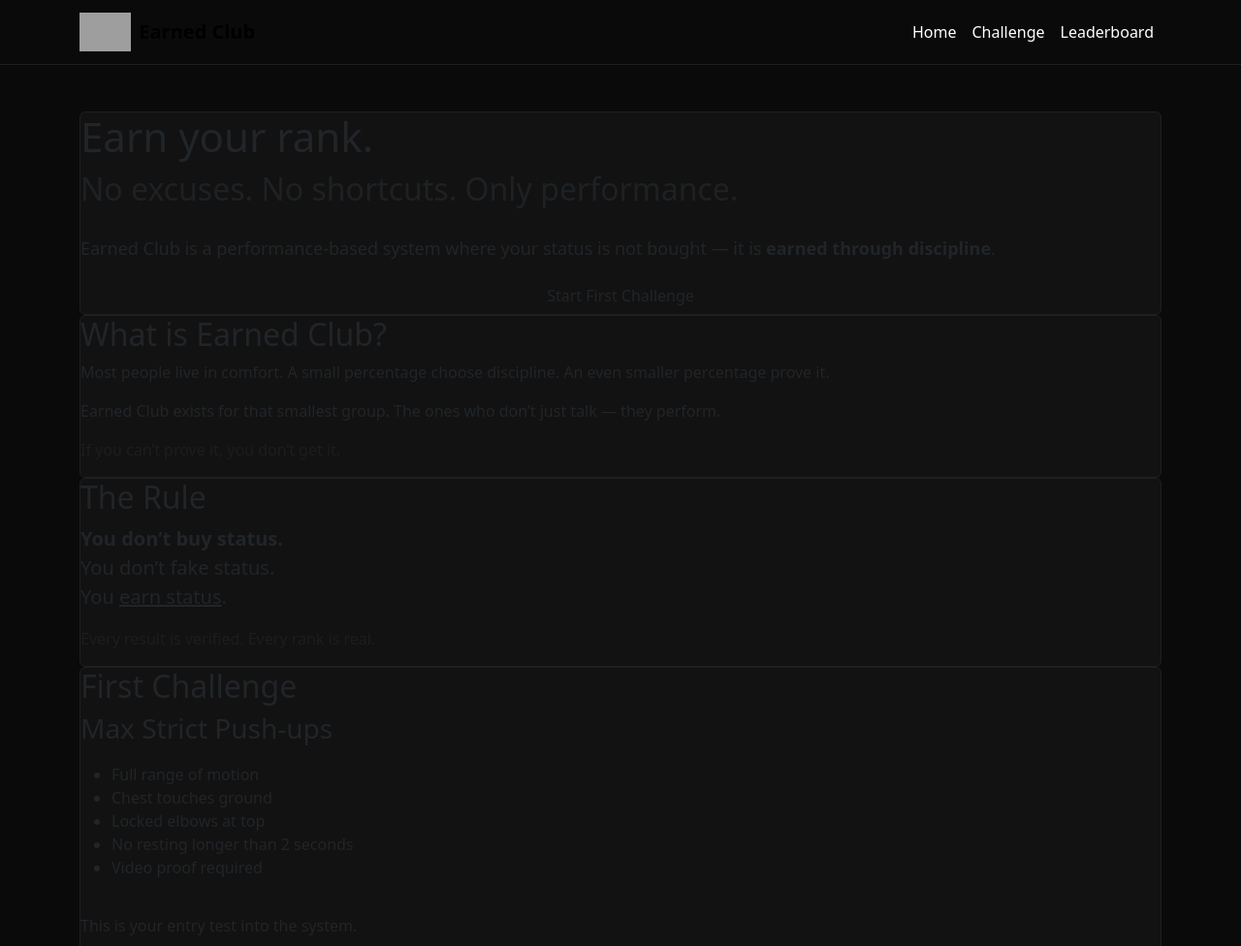
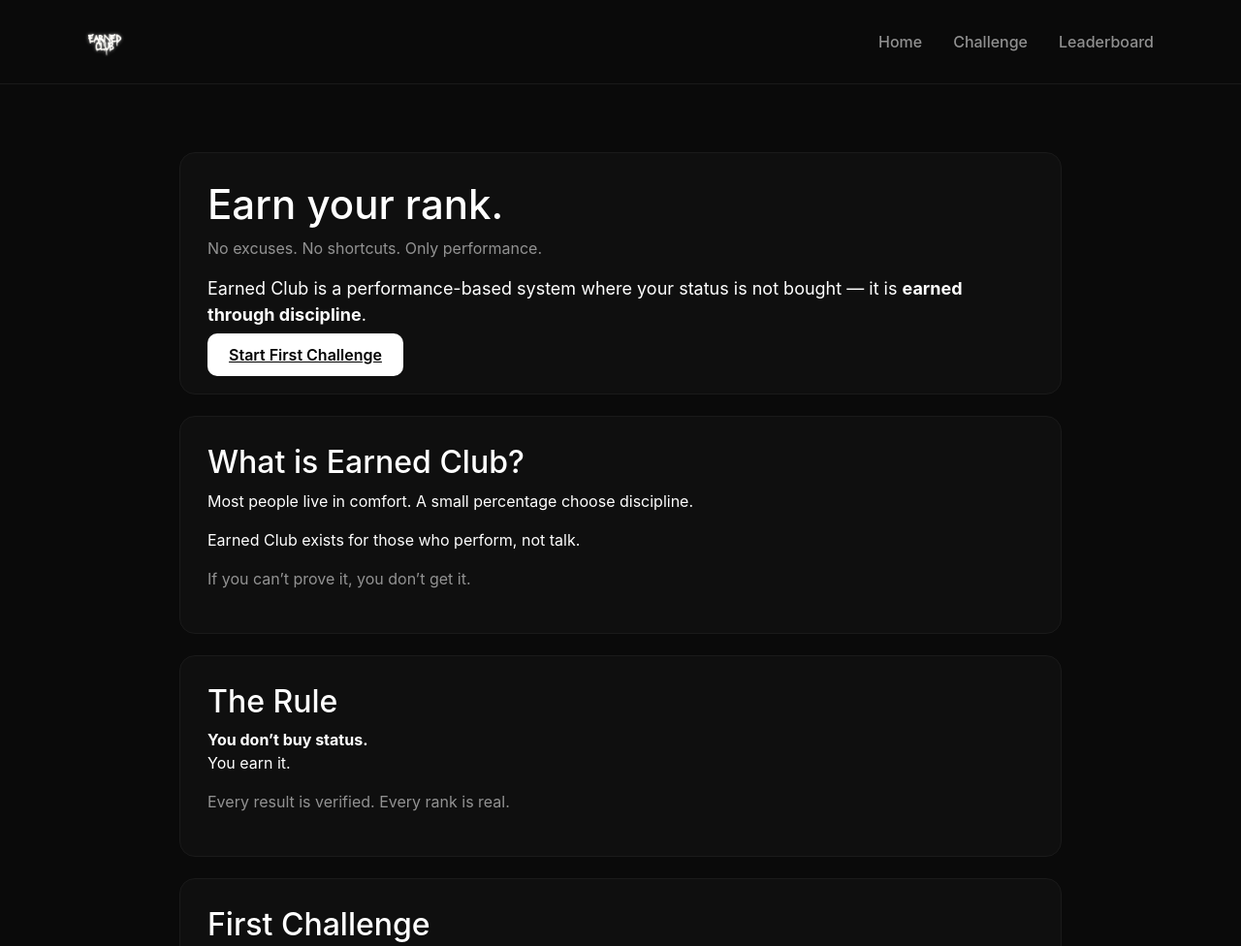
Before and after one commit to Danas2008/EarnedClub, a Django app: page / in a window 1280 px wide. Shown: the top 976 px of the page at 97% size. Run offline with Django 5.2, Linux system fonts and the light colour scheme; grey boxes are pictures that could not be loaded.

Commit message:
update of htmls

```diff
--- a/main/templates/base.html
+++ b/main/templates/base.html
@@ -15,34 +15,124 @@
     <link rel="icon" type="image/png" href="{% static 'favicon.png' %}">
 
     <style>
-        body {
-            background: #0a0a0a;
-            color: white;
+        :root {
+            --bg: #0a0a0a;
+            --card: #0f0f0f;
+            --border: #1a1a1a;
+            --text: #ffffff;
+            --muted: rgba(255,255,255,0.55);
+            --accent: #ffffff;
         }
 
-        .navbar {
-            background: #0a0a0a;
-            border-bottom: 1px solid #1f1f1f;
+        .brand-logo {
+            height: 80px;          /* BIG base size */
+            max-height: 10vh;      /* prevents overflow on small screens */
+            width: auto;
+            object-fit: contain;
+            transition: all 0.2s ease;
         }
 
-        .card {
-            background: #121212;
-            border: 1px solid #1f1f1f;
+        /* hover effect */
+        .brand-logo:hover {
+            transform: scale(1.05);
         }
 
-        .btn-primary {
-            background: white;
-            color: black;
-            border: none;
+        /* MOBILE */
+        @media (max-width: 768px) {
+            .brand-logo {
+                height: 55px;
+            }
         }
 
-        .btn-primary:hover {
-            background: #ddd;
-            color: black;
+        /* VERY SMALL PHONES */
+        @media (max-width: 400px) {
+            .brand-logo {
+                height: 45px;
+            }
         }
 
+        body {
+            margin: 0;
+            background: var(--bg);
+            color: var(--text);
+            font-family: -apple-system, BlinkMacSystemFont, "Segoe UI", Roboto, sans-serif;
+        }
+
+        /* GLOBAL RESET */
+        * {
+            box-shadow: none !important;
+        }
+
+        /* NAVBAR */
+        .navbar {
+            background: var(--bg) !important;
+            border-bottom: 1px solid var(--border);
+            padding: 12px 0;
+        }
+
+        .navbar-brand img {
+            height: 52px;
+            filter: brightness(1.05);
+        }
+
+        /* NAV LINKS (UPDATED LOOK) */
+        .nav-link {
+            color: var(--muted) !important;
+            font-weight: 500;
+            margin-left: 16px;
+            transition: 0.2s;
+        }
+
+        .nav-link:hover {
+            color: var(--text) !important;
+        }
+
+        /* MAIN CONTAINER */
+        .main-container {
+            max-width: 950px;
+            margin: auto;
+            padding: 70px 20px;
+        }
+
+        /* CARD */
+        .card-dark {
+            background: var(--card);
+            border: 1px solid var(--border);
+            border-radius: 16px;
+            padding: 28px;
+            margin-bottom: 22px;
+        }
+
+        /* BUTTON */
+        .btn-main {
+            background: var(--text);
+            color: #000;
+            border: none;
+            padding: 12px 22px;
+            border-radius: 10px;
+            font-weight: 600;
+            transition: 0.2s;
+        }
+
+        .btn-main:hover {
+            opacity: 0.85;
+        }
+
+        /* MUTED TEXT */
         .muted {
-            opacity: 0.6;
+            color: var(--muted);
+        }
+
+        /* MOBILE */
+        @media (max-width: 768px) {
+            .main-container {
+                padding: 40px 16px;
+            }
+
+            .nav-link {
+                margin-left: 0;
+                padding: 10px 0;
+            }
         }
     </style>
 </head>
@@ -55,21 +145,26 @@
 
         <!-- LOGO -->
         <a class="navbar-brand d-flex align-items-center" href="/">
-            <img src="{% static 'EarnedClubLogo.png' %}" height="40" class="me-2">
-            <strong>Earned Club</strong>
+            <img src="{% static 'EarnedClub.png' %}" class="brand-logo" alt="Earned Club Logo">
         </a>
 
-        <!-- MOBILE MENU BUTTON -->
-        <button class="navbar-toggler bg-light" type="button" data-bs-toggle="collapse" data-bs-target="#nav">
+        <!-- TOGGLE -->
+        <button class="navbar-toggler text-white border-0" type="button" data-bs-toggle="collapse" data-bs-target="#navMenu">
             ☰
         </button>
 
-        <!-- NAV LINKS -->
-        <div class="collapse navbar-collapse justify-content-end" id="nav">
-            <ul class="navbar-nav">
-                <li class="nav-item"><a class="nav-link text-white" href="/">Home</a></li>
-                <li class="nav-item"><a class="nav-link text-white" href="/challenge">Challenge</a></li>
-                <li class="nav-item"><a class="nav-link text-white" href="/leaderboard">Leaderboard</a></li>
+        <!-- NAV -->
+        <div class="collapse navbar-collapse justify-content-end" id="navMenu">
+            <ul class="navbar-nav text-end">
+                <li class="nav-item">
+                    <a class="nav-link" href="/">Home</a>
+                </li>
+                <li class="nav-item">
+                    <a class="nav-link" href="/challenge">Challenge</a>
+                </li>
+                <li class="nav-item">
+                    <a class="nav-link" href="/leaderboard">Leaderboard</a>
+                </li>
             </ul>
         </div>
 
@@ -77,7 +172,7 @@
 </nav>
 
 <!-- CONTENT -->
-<div class="container py-5">
+<div class="main-container">
     {% block content %}
     {% endblock %}
 </div>
--- a/main/templates/home.html
+++ b/main/templates/home.html
@@ -4,175 +4,95 @@
 
 {% block content %}
 
-<!-- HERO SECTION -->
-<section class="card">
-    <h1 style="font-size: 42px; margin-bottom: 10px;">Earn your rank.</h1>
-    <h2 style="opacity: 0.8;">No excuses. No shortcuts. Only performance.</h2>
+<!-- HERO -->
+<section class="card-dark">
+    <h1 style="font-size: 42px;">Earn your rank.</h1>
+    <p class="muted">No excuses. No shortcuts. Only performance.</p>
 
-    <p style="margin-top: 20px; font-size: 18px;">
+    <p style="font-size: 18px;">
         Earned Club is a performance-based system where your status is not bought —
         it is <b>earned through discipline</b>.
     </p>
 
-    <a class="btn" href="/challenge">Start First Challenge</a>
+    <a class="btn-main" href="/challenge">Start First Challenge</a>
 </section>
 
-<!-- IDENTITY SECTION -->
-<section class="card">
+<!-- SECTION -->
+<section class="card-dark">
     <h2>What is Earned Club?</h2>
-
-    <p>
-        Most people live in comfort.
-        A small percentage choose discipline.
-        An even smaller percentage prove it.
-    </p>
-
-    <p>
-        Earned Club exists for that smallest group.
-        The ones who don’t just talk — they perform.
-    </p>
-
-    <p class="muted">
-        If you can’t prove it, you don’t get it.
-    </p>
+    <p>Most people live in comfort. A small percentage choose discipline.</p>
+    <p>Earned Club exists for those who perform, not talk.</p>
+    <p class="muted">If you can’t prove it, you don’t get it.</p>
 </section>
 
-<!-- RULE OF THE SYSTEM -->
-<section class="card">
+<!-- RULE -->
+<section class="card-dark">
     <h2>The Rule</h2>
 
-    <p style="font-size: 20px;">
-        <b>You don’t buy status.</b><br>
-        You don’t fake status.<br>
-        You <u>earn status</u>.
-    </p>
-
-    <p class="muted">
-        Every result is verified. Every rank is real.
-    </p>
+    <p><b>You don’t buy status.</b><br>You earn it.</p>
+    <p class="muted">Every result is verified. Every rank is real.</p>
 </section>
 
-<!-- FIRST CHALLENGE -->
-<section class="card">
+<!-- CHALLENGE -->
+<section class="card-dark">
     <h2>First Challenge</h2>
 
     <h3>Max Strict Push-ups</h3>
 
-    <ul style="text-align:left; display:inline-block; margin-top:10px;">
+    <ul style="text-align:left; display:inline-block;">
         <li>Full range of motion</li>
         <li>Chest touches ground</li>
-        <li>Locked elbows at top</li>
-        <li>No resting longer than 2 seconds</li>
+        <li>Locked elbows</li>
+        <li>No long rest</li>
         <li>Video proof required</li>
     </ul>
 
-    <p style="margin-top: 20px;">
-        This is your entry test into the system.
-    </p>
-
-    <a class="btn" href="/challenge">Enter Challenge</a>
+    <a class="btn-main" href="/challenge">Enter Challenge</a>
 </section>
 
-<!-- MOTIVATION VIDEO 1 -->
-<section class="card">
+<!-- VIDEO -->
+<section class="card-dark">
     <h2>Mindset</h2>
 
-    <p class="muted">
-        Discipline is built when motivation dies.
-    </p>
+    <p class="muted">Discipline is built when motivation dies.</p>
 
-<iframe width="100%" height="315"
-src="https://www.youtube-nocookie.com/embed/5tSTk1083VY"
-allowfullscreen></iframe>
-    <p class="muted">
-        When you want to quit — this is where separation happens.
-    </p>
+    <iframe width="100%" height="315"
+        src="https://www.youtube-nocookie.com/embed/5tSTk1083VY"
+        allowfullscreen></iframe>
 </section>
 
-<!-- MOTIVATION VIDEO 2 -->
-<section class="card">
+<!-- VIDEO 2 -->
+<section class="card-dark">
     <h2>No Comfort Zone</h2>
 
-        <iframe width="100%" height="315"
+    <iframe width="100%" height="315"
         src="https://www.youtube.com/embed/wnHW6o8WMas"
-        frameborder="0"
-        allowfullscreen>
-        </iframe>
+        allowfullscreen></iframe>
 
-    <p class="muted">
-        Comfort is the enemy of progress.
-    </p>
+    <p class="muted">Comfort is the enemy of progress.</p>
 </section>
 
-<!-- DAVID GOGGINS STYLE SECTION -->
-<section class="card">
-    <h2>What if you are not tired?</h2>
+<!-- STATUS -->
+<section class="card-dark">
+    <h2>Status System</h2>
 
-    <p>
-        Most people stop when they feel tired.
-    </p>
+    <ul>
+        <li>Top 50% → Entry</li>
+        <li>Top 20% → Active</li>
+        <li>Top 5% → Elite</li>
+        <li>Top 1% → Legend</li>
+    </ul>
 
-    <p>
-        That’s where average ends.
-    </p>
-
-    <p>
-        In Earned Club, that’s where your ranking begins.
-    </p>
+    <p class="muted">Your rank will be public.</p>
 </section>
 
-<!-- COMMUNITY IDEA -->
-<section class="card">
-    <h2>Competition</h2>
-
-    <p>
-        You are not competing with everyone.
-    </p>
-
-    <p>
-        You are competing with the version of you that quits early.
-    </p>
-
-    <p class="muted">
-        Leaderboards coming soon.
-    </p>
-</section>
-
-<!-- STATUS SYSTEM -->
-<section class="card">
-    <h2>Status System (Coming)</h2>
-
-    <ul style="text-align:left; display:inline-block;">
-        <li>Top 50% → Entry Level</li>
-        <li>Top 20% → Active Member</li>
-        <li>Top 5% → Elite Tier</li>
-        <li>Top 1% → Earned Legend</li>
-    </ul>
-
-    <p class="muted">
-        Your rank will be visible publicly.
-    </p>
-</section>
-
-<!-- CALL TO ACTION FINAL -->
-<section class="card">
+<!-- FINAL CTA -->
+<section class="card-dark">
     <h2>Start Now</h2>
 
-    <p>
-        There are two types of people:
-    </p>
+    <p>Two types of people: watchers and earners.</p>
 
-    <p>
-        Those who watch.<br>
-        And those who earn.
-    </p>
-
-    <a class="btn" href="/challenge">Join First Challenge</a>
-</section>
-
-<!-- FOOTER -->
-<section style="margin-top: 60px; opacity: 0.4;">
-    <p>Earned Club — Performance based status system</p>
+    <a class="btn-main" href="/challenge">Join Challenge</a>
 </section>
 
 {% endblock %}
```
Also changed, not shown: main/templates/challenge.html (+23 -11 lines), main/templates/leaderboard.html (+33 -8 lines).
